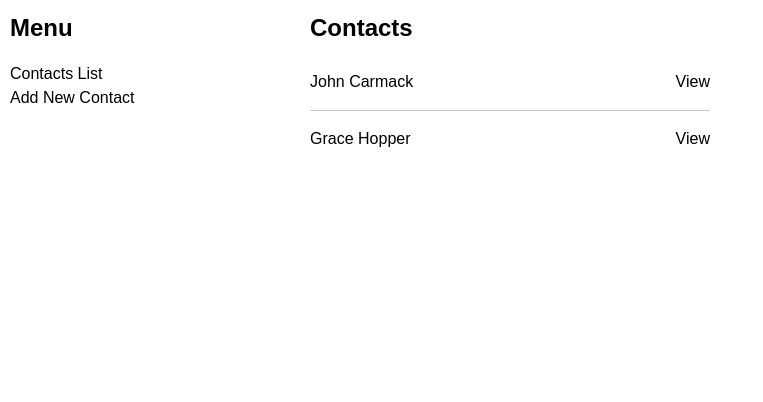
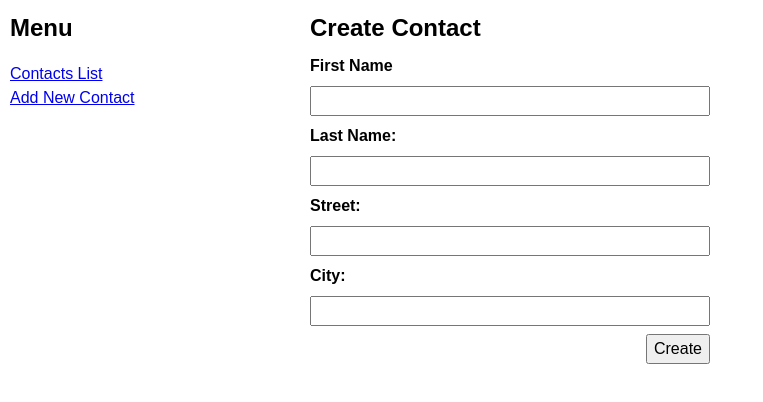
Before and after one commit to boolean-uk/react-address-book, a React (Create React App) app: page /ContactsAdd in a window 1280 px wide. Shown: the top 402 px of the page, without its empty margins (0-763 px from the left). Built offline with nearby package versions, Linux system fonts and the light colour scheme; data requests are answered from the project's data file.

Commit message:
created working links for viewing contact list and new contact form. Working on saving the submitted data to the form state to then add to the contacts state... and then POST request

```diff
--- a/src/App.js
+++ b/src/App.js
@@ -12,11 +12,11 @@ export default function App() {
 
   useEffect(() => {
     fetch("http://localhost:4000/contacts")
-    .then((res) => res.json())
-    .then((contactData) => {
-      setContacts(contactData)
-      console.log("contactData:", contactData)
-    })
+      .then((res) => res.json())
+      .then((contactData) => {
+        setContacts(contactData)
+        console.log("contactData:", contactData)
+      })
   }, [])
 
   return (
@@ -24,16 +24,22 @@ export default function App() {
       <nav>
         <h2>Menu</h2>
         <ul>
-          {/* TODO: Make these links */}
-          <li>Contacts List</li>
-          <li>Add New Contact</li>
+          <li>
+            <Link to="/">
+              Contacts List
+            </Link>
+          </li>
+          <li>
+            <Link to="/ContactsAdd">
+              Add New Contact
+            </Link>
+          </li>
         </ul>
       </nav>
       <main>
-        <ContactsList contacts={contacts}/>
         <Routes>
-          {/* TODO: Add routes here  */}#
-          <Route path="/" element={ContactsList} />
+          <Route path="/" element={<ContactsList contacts={contacts} />} />
+          <Route path="/ContactsAdd" element={<ContactsAdd setContacts={setContacts} contacts={contacts}/>} />
         </Routes>
       </main>
     </>
--- a/src/components/ContactsAdd.js
+++ b/src/components/ContactsAdd.js
@@ -1,5 +1,16 @@
-import { useState } from "react"
+import { useEffect, useState } from "react"
 import { useNavigate } from "react-router-dom";
+
+const initialState = {
+  // id: "", {index + 1}
+  // name: "",
+  firstName: "",
+  lastName: "",
+  street: "",
+  city: "",
+  //see if I need to add Type, and required = true
+}
+
 
 function ContactsAdd(props) {
 
@@ -7,25 +18,94 @@ function ContactsAdd(props) {
   // to this component so new contacts can be added to the
   // state
   const { setContacts, contacts } = props
+  const [formState, setFormState] = useState(initialState)
 
   //TODO: Implement controlled form
   //send POST to json server on form submit
+  const handleSubmit = (event) => {
+    event.preventDefault()
+    //POST request
+
+    // const opts = {
+    //   method: 'POST',
+    //   headers: {'content-type': 'newcontact/json' },
+    // //double check what needs to be stringified
+    //   body: JSON.stringify({ name: event.target[0].value })
+    // }
+
+    // fetch("http://localhost:3003/ContactsAdd", opts)
+    // .then(res => res.json())
+    // .then(data => {
+    //   contacts
+    // })
+  console.log("formState", formState)
+    //add new data (js taken from the tips page)
+    // setContacts([...contacts, formState ])
+    //reset the form
+    // setFormState(initialState)
+  }
+
+
+
+  //change the input from empty string to submitted info
+  const handleChange = (event) => {
+    //set targets to change
+    const name = event.target.name
+    const value = event.target.value
+
+    if (name === "firstName") {
+      setFormState({ ...formState, firstName: value })
+      console.log(formState.firstName)
+    }
+    if (name === "lastName") {
+      setFormState({ ...formState, lastName: value })
+    }
+    if (name === "street") {
+      setFormState({ ...formState, street: value })
+    }
+    if (name === "city") {
+      setFormState({ ...formState, city: value })
+    }
+
+  }
+
 
   return (
-    <form className="form-stack contact-form">
+    <form className="form-stack contact-form" onSubmit={handleSubmit}>
       <h2>Create Contact</h2>
 
       <label htmlFor="firstName">First Name</label>
-      <input id="firstName" name="firstName" type="text" required />
+      <input id="firstName"
+        name="firstName"
+        type="text"
+        value={formState.id}
+        required
+        onChange={handleChange} />
 
       <label htmlFor="lastName">Last Name:</label>
-      <input id="lastName" name="lastName" type="text" required/>
+      <input id="lastName"
+        name="lastName"
+        type="text"
+        value={formState.name}
+        required
+        onChange={handleChange} />
 
       <label htmlFor="street">Street:</label>
-      <input id="street" name="street" type="text" required/>
+      <input id="street"
+        name="street"
+        type="text"
+        value={formState.name}
+
+        required
+        onChange={handleChange} />
 
       <label htmlFor="city">City:</label>
-      <input id="city" name="city" type="text" required/>
+      <input id="city"
+        name="city"
+        type="text"
+        value={formState.name}
+        required
+        onChange={handleChange} />
 
       <div className="actions-section">
         <button className="button blue" type="submit">
@@ -36,4 +116,5 @@ function ContactsAdd(props) {
   )
 }
 
+
 export default ContactsAdd
```
Also changed, not shown: hints/hints-add-contact.md (+3 -2 lines).
